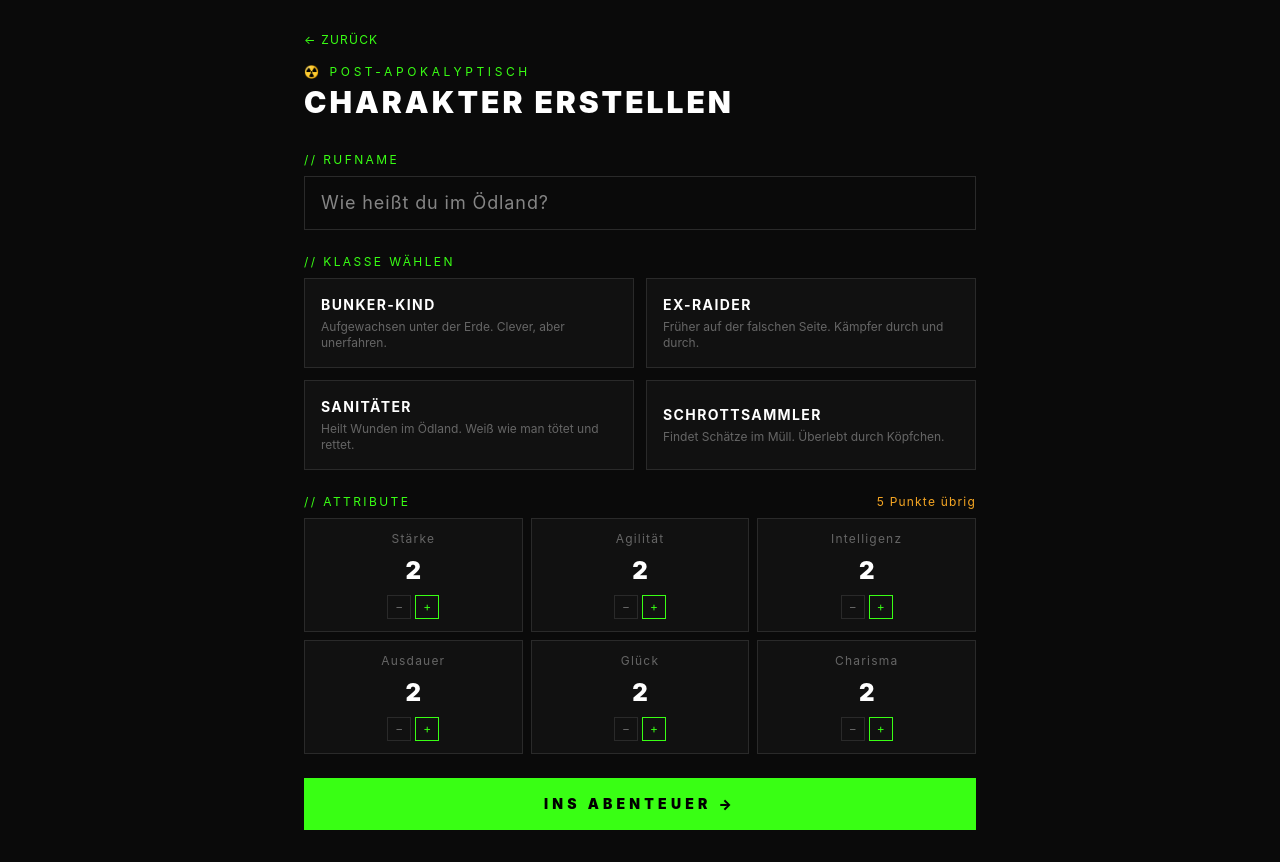
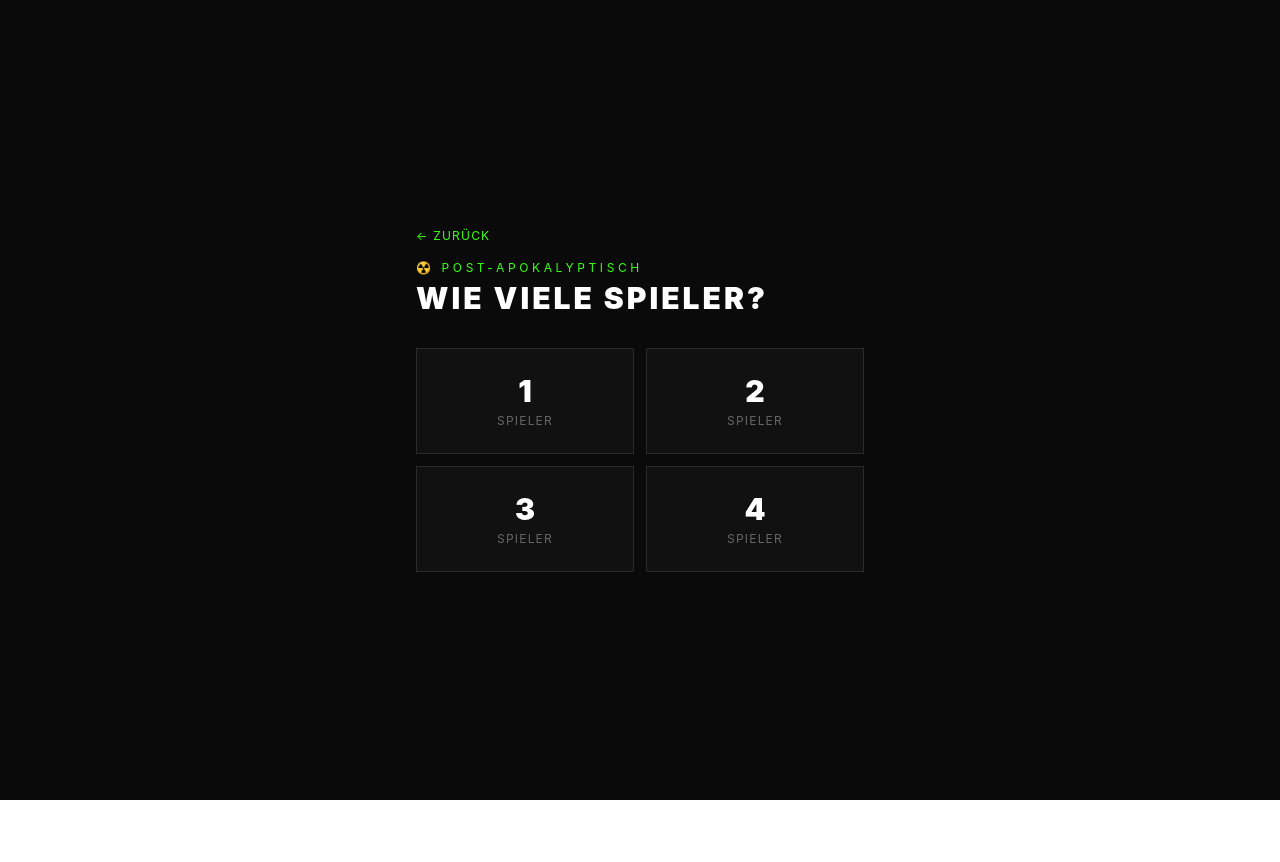
Before and after one commit to VampireNoob/Lore-Engine, a React (Vite) app: page / in a window 1280 px wide. Both pictures are taken after a click on the button 468 px from the left and 416 px from the top of the page. After the commit the page ends 800 px from the top, so only its background shows below. Built offline with nearby package versions, Linux system fonts and the light colour scheme.

Commit message:
feat: Grundgerüst für Mehrspielermodus (Datenmodell + Spieleranzahl-Screen)

```diff
--- a/src/App.jsx
+++ b/src/App.jsx
@@ -1,42 +1,56 @@
 import { useGameState } from './hooks/useGameState'
 import { SettingSelect } from './components/SettingSelect'
+import { PlayerCountSelect } from './screens/PlayerCountSelect'
 import { CharCreate } from './screens/CharCreate'
 import { Story } from './screens/Story'
 import { Combat } from './screens/Combat'
 import { Inventory } from './screens/Inventory'
 import { calculateXpReward, getLevel, getLevelUpBonus } from './hooks/useLevelUp'
 
+const shieldByClass = {
+    bunker: 4, raider: 2, medic: 1, warrior: 3, mage: 1, rogue: 1,
+    ranger: 2, soldier: 3, netrunner: 1, streetsamurai: 4, pilot: 1,
+}
+
 function App() {
   const { gameState, updateState } = useGameState()
 
   const handleSettingSelect = (setting) => {
-    updateState({ setting: setting.id, screen: 'charCreate' })
+    updateState({ setting: setting.id, screen: 'playerCount' })
+  }
+
+  const handlePlayerCountSelect = (count) => {
+    updateState({ playerCount: count, players: [], creatingIndex: 0, screen: 'charCreate' })
   }
 
   const handleCharStart = (character) => {
-    updateState({
+    const newPlayer = {
       character,
-      screen: 'story',
-      history: [],
-      location: 'Startpunkt',
       hp: character.attrs.end * 4 + 10,
       maxHp: character.attrs.end * 4 + 10,
-      shield: character.class.id === 'bunker' ? 4 :
-              character.class.id === 'raider' ? 2 :
-              character.class.id === 'medic' ? 1 :
-              character.class.id === 'warrior' ? 3 :
-              character.class.id === 'mage' ? 1 :
-              character.class.id === 'rogue' ? 1 :
-              character.class.id === 'ranger' ? 2 :
-              character.class.id === 'soldier' ? 3 :
-              character.class.id === 'netrunner' ? 1 :
-              character.class.id === 'streetsamurai' ? 4 :
-              character.class.id === 'pilot' ? 1 : 0,
+      shield: shieldByClass[character.class.id] || 0,
       currency: 50 + character.attrs.cha * 5,
       inventory: [],
       xp: 0,
       level: 1,
-    })
+    }
+
+    const updatedPlayers = [...gameState.players, newPlayer]
+    const nextIndex = gameState.creatingIndex + 1
+
+    if (nextIndex < gameState.playerCount) {
+      // nächster Spieler ist dran mit Erstellen
+      updateState({ players: updatedPlayers, creatingIndex: nextIndex })
+    } else {
+      // alle Spieler erstellt -> Story startet
+      updateState({
+        players: updatedPlayers,
+        activePlayerIndex: 0,
+        screen: 'story',
+        history: [],
+        location: 'Startpunkt',
+      })
+    }
   }
 
   const handleBack = () => {
@@ -46,35 +60,54 @@ function App() {
   const handleVictory = (enemy, currentHp, currentShield) => {
     const reward = Math.floor(Math.random() * 30) + 20
     const xpReward = calculateXpReward(enemy)
-    const currentXp = gameState.xp || 0
+    const idx = gameState.activePlayerIndex
+    const activePlayer = gameState.players[idx]
+    const currentXp = activePlayer.xp || 0
     const newXp = currentXp + xpReward
     const oldLevel = getLevel(currentXp)
     const newLevel = getLevel(newXp)
     const leveledUp = newLevel > oldLevel
 
     const victoryMessage = leveledUp
-      ? `Ich habe ${enemy.name} besiegt, ${reward} Caps und ${xpReward} XP erbeutet. LEVEL UP! Ich bin jetzt Level ${newLevel}!`
-      : `Ich habe ${enemy.name} besiegt, ${reward} Caps und ${xpReward} XP erbeutet.`
+      ? `${activePlayer.character.name} hat ${enemy.name} besiegt, ${reward} Caps und ${xpReward} XP erbeutet. LEVEL UP! Jetzt Level ${newLevel}!`
+      : `${activePlayer.character.name} hat ${enemy.name} besiegt, ${reward} Caps und ${xpReward} XP erbeutet.`
 
     const bonus = leveledUp ? getLevelUpBonus(newLevel) : null
 
-    updateState({
-      screen: 'story',
-      currency: (gameState.currency || 0) + reward,
+    const updatedPlayers = [...gameState.players]
+    updatedPlayers[idx] = {
+      ...activePlayer,
+      currency: (activePlayer.currency || 0) + reward,
       hp: leveledUp ? currentHp + bonus.maxHpBonus : currentHp,
-      maxHp: leveledUp ? (gameState.maxHp || 22) + bonus.maxHpBonus : gameState.maxHp,
+      maxHp: leveledUp ? (activePlayer.maxHp || 22) + bonus.maxHpBonus : activePlayer.maxHp,
       shield: currentShield,
       xp: newXp,
       level: newLevel,
+    }
+
+    updateState({
+      screen: 'story',
+      players: updatedPlayers,
       lastCombatResult: victoryMessage,
     })
   }
 
   const handleDefeat = (reason) => {
-    const message = reason === 'flee' ? 'Ich bin geflohen.' : 'Ich wurde besiegt, lebe aber noch.'
+    const idx = gameState.activePlayerIndex
+    const activePlayer = gameState.players[idx]
+    const message = reason === 'flee'
+      ? `${activePlayer.character.name} ist geflohen.`
+      : `${activePlayer.character.name} wurde besiegt, lebt aber noch.`
+
+    const updatedPlayers = [...gameState.players]
+    updatedPlayers[idx] = {
+      ...activePlayer,
+      hp: reason === 'death' ? 1 : activePlayer.hp,
+    }
+
     updateState({
       screen: 'story',
-      hp: reason === 'death' ? 1 : gameState.hp,
+      players: updatedPlayers,
       lastCombatResult: message,
     })
   }
@@ -92,9 +125,18 @@ function App() {
       {gameState.screen === 'settingSelect' && (
         <SettingSelect onSelect={handleSettingSelect} />
       )}
+      {gameState.screen === 'playerCount' && (
+        <PlayerCountSelect
+          settingId={gameState.setting}
+          onSelect={handlePlayerCountSelect}
+          onBack={() => updateState({ screen: 'settingSelect' })}
+        />
+      )}
       {gameState.screen === 'charCreate' && (
         <CharCreate
           settingId={gameState.setting}
+          playerNumber={gameState.creatingIndex + 1}
+          totalPlayers={gameState.playerCount}
           onStart={handleCharStart}
           onBack={handleBack}
         />
--- a/src/hooks/useGameState.js
+++ b/src/hooks/useGameState.js
@@ -3,17 +3,16 @@ import { useLocalStorage } from './useLocalStorage'
 const initialState = {
     screen: 'settingSelect',
     setting: null,
-    character: null,
-    hp: 0,
-    maxHp: 0,
-    currency: 0,
+    playerCount: 1,
+    players: [],          // [{ character, hp, maxHp, shield, currency, inventory, xp, level }]
+    activePlayerIndex: 0, // wer ist gerade am Zug (Story-Wahl / Kampf)
+    creatingIndex: 0,     // während charCreate: welcher Spieler wird gerade erstellt
     location: '',
-    inventory: [],
     history: [],
     turn: 0,
-    }
+}
 
-    export function useGameState() {
+export function useGameState() {
     const [gameState, setGameState, resetGameState] = useLocalStorage('lore-engine-save', initialState)
 
     const safeState = (gameState && typeof gameState === 'object') ? gameState : initialState
--- /dev/null
+++ b/src/screens/PlayerCountSelect.jsx
@@ -0,0 +1,37 @@
+import { getSettingById } from '../settings'
+
+export function PlayerCountSelect({ settingId, onSelect, onBack }) {
+    const setting = getSettingById(settingId)
+    const options = [1, 2, 3, 4]
+
+    return (
+        <div className="min-h-screen p-8 flex items-center justify-center" style={{ background: setting.colors.bg }}>
+            <div className="max-w-md w-full">
+                <button onClick={onBack} className="text-xs tracking-widest mb-4 block"
+                    style={{ color: setting.colors.primary }}>
+                    ← ZURÜCK
+                </button>
+                <div className="text-xs tracking-[0.3em] mb-1" style={{ color: setting.colors.primary }}>
+                    {setting.emoji} {setting.label.toUpperCase()}
+                </div>
+                <h1 className="text-3xl font-black tracking-widest text-white uppercase mb-8">
+                    Wie viele Spieler?
+                </h1>
+                <div className="grid grid-cols-2 gap-3">
+                    {options.map(n => (
+                        <button key={n} onClick={() => onSelect(n)}
+                            className="p-6 border text-center transition-all duration-200"
+                            style={{ background: setting.colors.surface, borderColor: setting.colors.border, color: 'white' }}
+                            onMouseEnter={e => e.currentTarget.style.borderColor = setting.colors.primary}
+                            onMouseLeave={e => e.currentTarget.style.borderColor = setting.colors.border}>
+                            <div className="text-3xl font-black mb-1">{n}</div>
+                            <div className="text-xs tracking-widest" style={{ color: '#666' }}>
+                                {n === 1 ? 'SPIELER' : 'SPIELER'}
+                            </div>
+                        </button>
+                    ))}
+                </div>
+            </div>
+        </div>
+    )
+}
```
